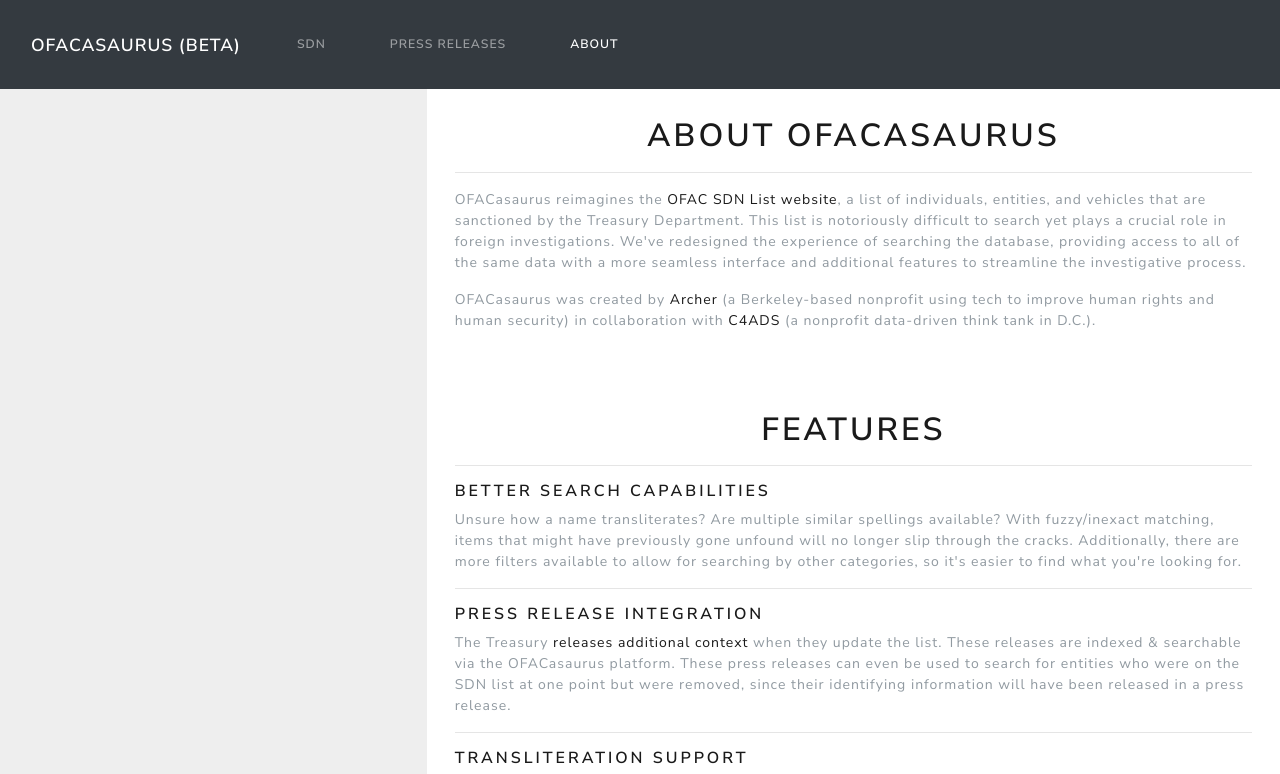
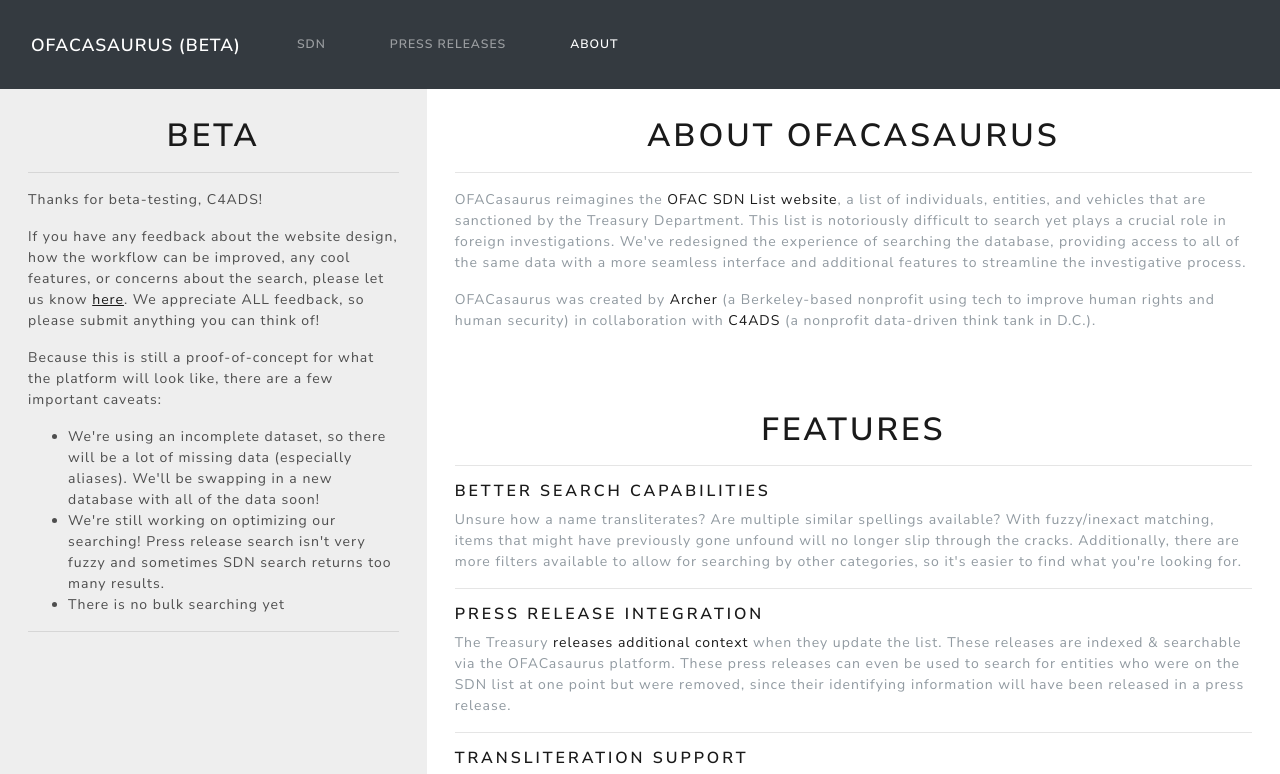
Before and after one commit to archerimpact/SanctionsExplorer, a website: page views/about.html in a window 1280 px wide. Shown: the top 774 px of the page. Drawn offline with nearby package versions, Linux system fonts and the light colour scheme.

Commit message:
Add beta text

```diff
--- a/static/css/about.css
+++ b/static/css/about.css
@@ -2,7 +2,7 @@
 	padding-top: 0;
 }
 
-.about-right-col {
+.about-col {
 	padding: 2em;
 }
 
@@ -22,3 +22,7 @@
 	padding-top: 0;
 	padding-bottom: 0;
 }
+
+.beta-text {
+    color: #4e4e4e;
+}
--- a/views/about.html
+++ b/views/about.html
@@ -37,10 +37,21 @@
 
 	<div class="container-fluid">
 		<div class="about-row row">
-			<div class="col-lg-4 about-left-col">
+			<div class="col-lg-4 about-col about-left-col">
 				<!-- Should we put something here or just keep it for aesthetic? -->
+                <h1 class="about-header text-center">BETA</h1>
+                <hr>
+                <p class="beta-text">Thanks for beta-testing, C4ADS!</p>
+                <p class="beta-text">If you have any feedback about the website design, how the workflow can be improved, any cool features, or concerns about the search, please let us know <a href="" class="real-link">here</a>.  We appreciate ALL feedback, so please submit anything you can think of!</p>
+                <p class="beta-text">Because this is still a proof-of-concept for what the platform will look like, there are a few important caveats:</p>
+                <ul class="beta-text">
+                    <li>We're using an incomplete dataset, so there will be a lot of missing data (especially aliases).  We'll be swapping in a new database with all of the data soon!</li>
+                    <li>We're still working on optimizing our searching!  Press release search isn't very fuzzy and sometimes SDN search returns too many results.</li>
+                    <li>There is no bulk searching yet</li>
+                </ul>
+                <hr>
 			</div>
-			<div class="col-lg-8 about-right-col">
+			<div class="col-lg-8 about-col about-right-col">
 				<h1 class="about-header text-center">About OFACasaurus</h1>
 				<hr>
 				<p>OFACasaurus reimagines the <a href="https://sanctionssearch.ofac.treas.gov">OFAC SDN List website</a>, a list of individuals, entities, and vehicles that are sanctioned by the Treasury Department.  This list is notoriously difficult to search yet plays a crucial role in foreign investigations.  We've redesigned the experience of searching the database, providing access to all of the same data with a more seamless interface and additional features to streamline the investigative process.</p>
```
Also changed, not shown: app.js (+17 -12 lines).
